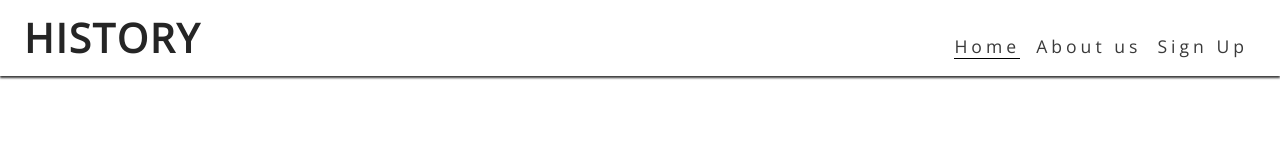
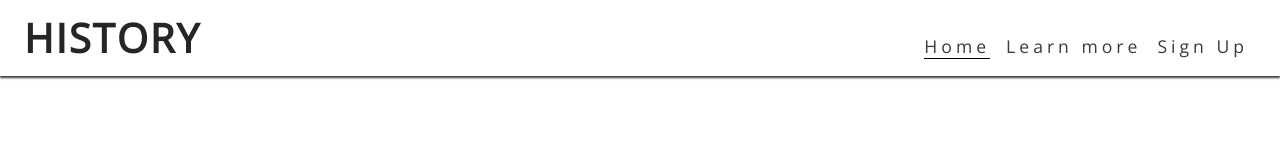
Before and after one commit to David011E/history_project, a plain HTML site: page index.html in a window 1280 px wide. Shown: the top 160 px of the page. Drawn offline with nearby package versions, Linux system fonts and the light colour scheme.

Commit message:
added learn more page

```diff
--- a/index.html
+++ b/index.html
@@ -17,7 +17,7 @@
         <nav>
             <ul id="menu">
                 <li><a href="index.html" class="active">Home</a></li>
-                <li><a href="">About us</a></li>
+                <li><a href="learnmore.html">Learn more</a></li>
                 <li><a href="signup.html">Sign Up</a></li>
             </ul>
         </nav>
```
Also changed, not shown: signup.html (+1 -1 lines).
